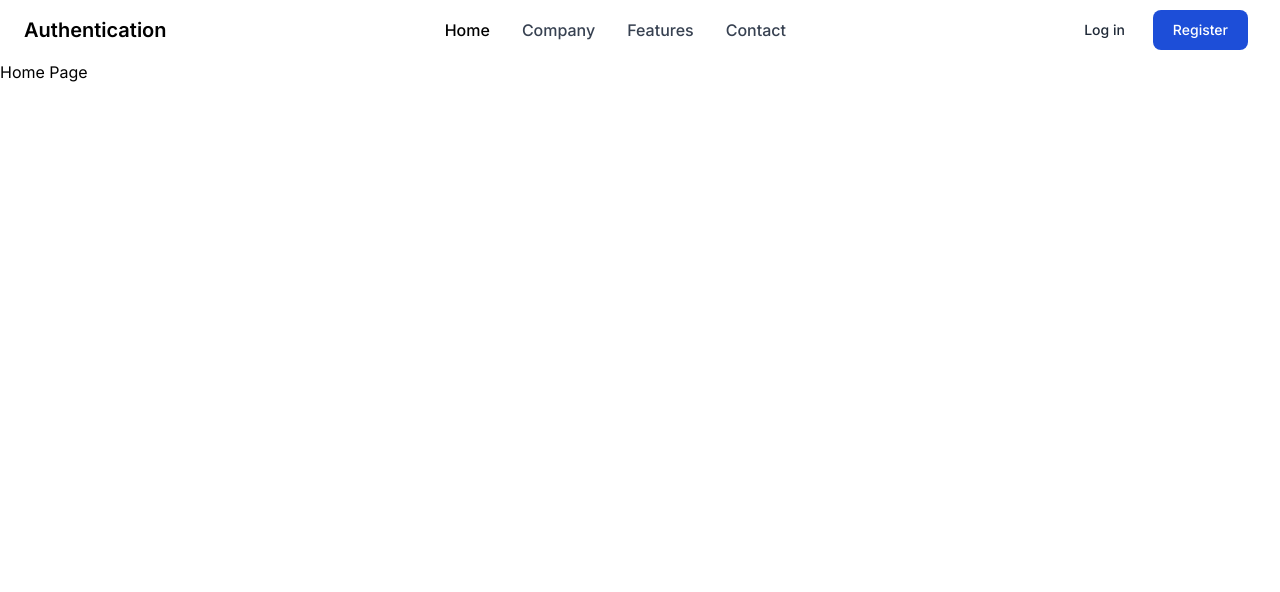
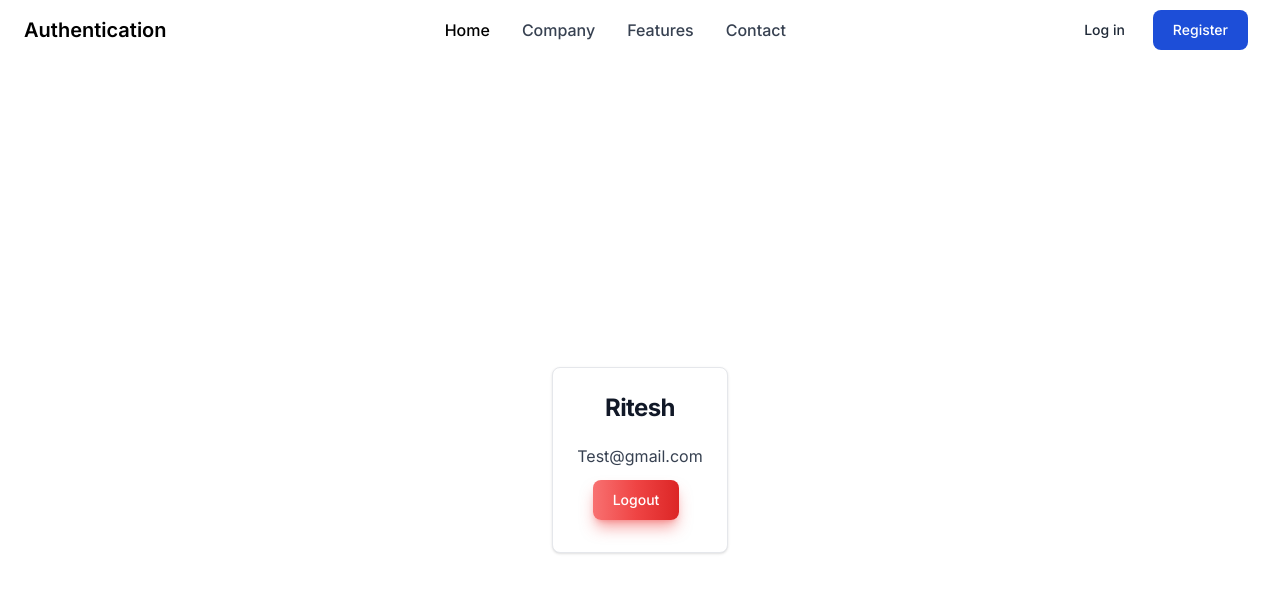
Before and after one commit to riteshk-007/authentication-nextjs, a Next.js app: page / in a window 1280 px wide. Shown: the top 592 px of the page. Built offline with nearby package versions, Linux system fonts and the light colour scheme.

Commit message:
style- design hero page card

```diff
--- a/app/layout.js
+++ b/app/layout.js
@@ -5,7 +5,7 @@ import Header from "@/components/Header";
 const inter = Inter({ subsets: ["latin"] });
 
 export const metadata = {
-  title: "Create Next App",
+  title: "authentication",
   description: "Generated by create next app",
 };
 
--- a/app/page.js
+++ b/app/page.js
@@ -1,3 +1,20 @@
 export default function Home() {
-  return <h1>Home Page</h1>;
+  return (
+    <div className="w-full h-screen flex items-center justify-center">
+      <div className="flex items-center justify-center flex-col max-w-sm p-6 bg-white border border-gray-200 rounded-lg shadow hover:bg-gray-100 dark:bg-gray-800 dark:border-gray-700 dark:hover:bg-gray-700">
+        <h5 className="mb-2 text-2xl font-bold tracking-tight text-gray-900 dark:text-white">
+          Ritesh
+        </h5>
+        <p className="font-normal text-gray-700 dark:text-gray-400 my-3">
+          Test@gmail.com
+        </p>
+        <button
+          type="button"
+          className="text-white bg-gradient-to-r from-red-400 via-red-500 to-red-600 hover:bg-gradient-to-br focus:ring-4 focus:outline-none focus:ring-red-300 dark:focus:ring-red-800 shadow-lg shadow-red-500/50 dark:shadow-lg dark:shadow-red-800/80 font-medium rounded-lg text-sm px-5 py-2.5 text-center mr-2 mb-2"
+        >
+          Logout
+        </button>
+      </div>
+    </div>
+  );
 }
```
